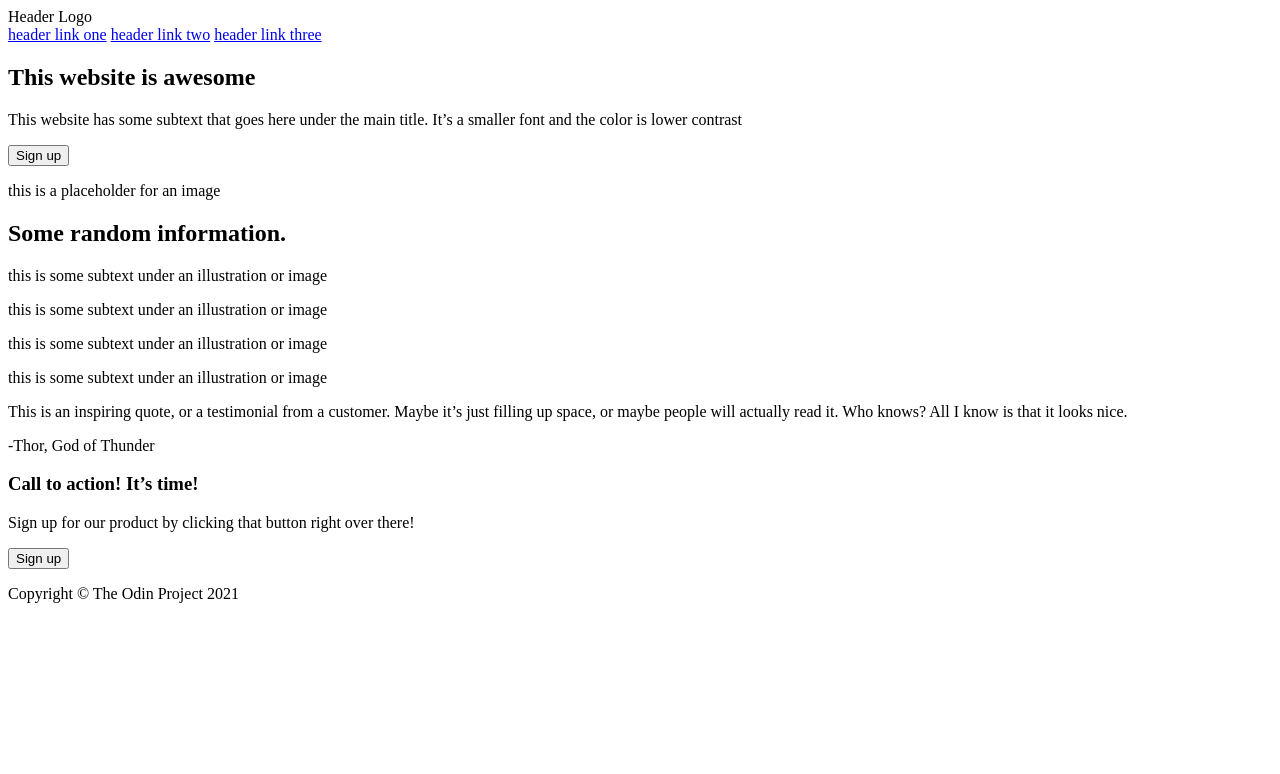
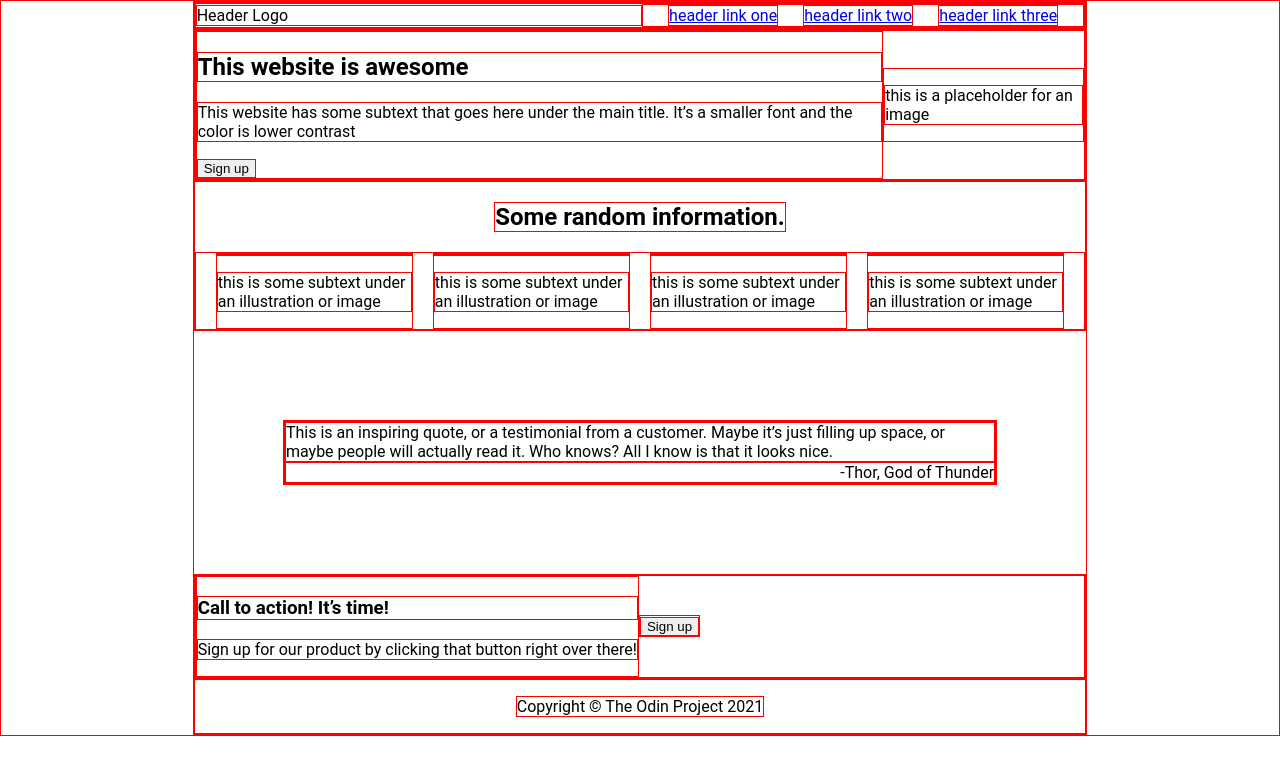
Before and after one commit to luisvaladez95/odin-landing-page, a plain HTML site: page index.html in a window 1280 px wide. Drawn offline with Linux system fonts and the light colour scheme.

Commit message:
added css and figured out layout

```diff
--- a/index.html
+++ b/index.html
@@ -80,7 +80,9 @@
             Sign up for our product by clicking that button right over there!
           </p>
         </div>
-        <button>Sign up</button>
+        <div class="cta-btn">
+          <button>Sign up</button>
+        </div>
       </div>
     </section>
 
--- a/style.css
+++ b/style.css
@@ -0,0 +1,68 @@
+* {
+  border: 1px solid red;
+}
+
+@import url("https://fonts.googleapis.com/css2?family=Roboto:ital,wght@0,100..900;1,100..900&display=swap");
+
+body {
+  font-family: Roboto, sans-serif;
+  display: flex;
+  flex-direction: column;
+  margin: 0% 15%;
+}
+
+.hero,
+.info,
+.quote,
+.footer {
+  display: flex;
+  flex-direction: column;
+  align-items: center;
+}
+
+/* Header Section */
+.container {
+  display: flex;
+  align-items: center;
+}
+
+.logo {
+  width: 50%;
+}
+
+.nav-links {
+  flex: 1;
+  display: flex;
+  justify-content: space-evenly;
+}
+/* Hero Section */
+
+/* Info Section */
+.info-cards {
+  display: flex;
+  gap: 20px;
+  padding: 0 20px;
+}
+
+/* Quote Section */
+.quote {
+  margin: 10%;
+  display: flex;
+}
+
+.quote-text,
+.quote-author {
+  margin: 0;
+}
+
+.quote-author {
+  text-align: right;
+}
+
+/* Call to Action Section */
+.cta-container {
+  display: flex;
+  align-items: center; /* vertically align them */
+}
+
+/* Footer Section */
```
